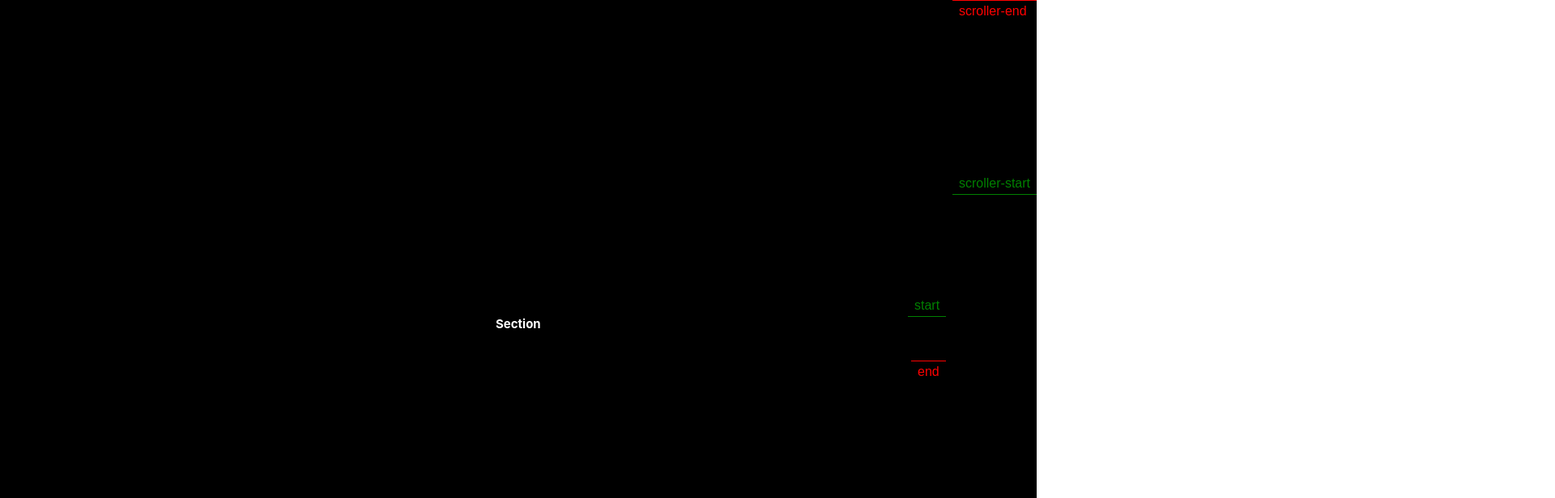
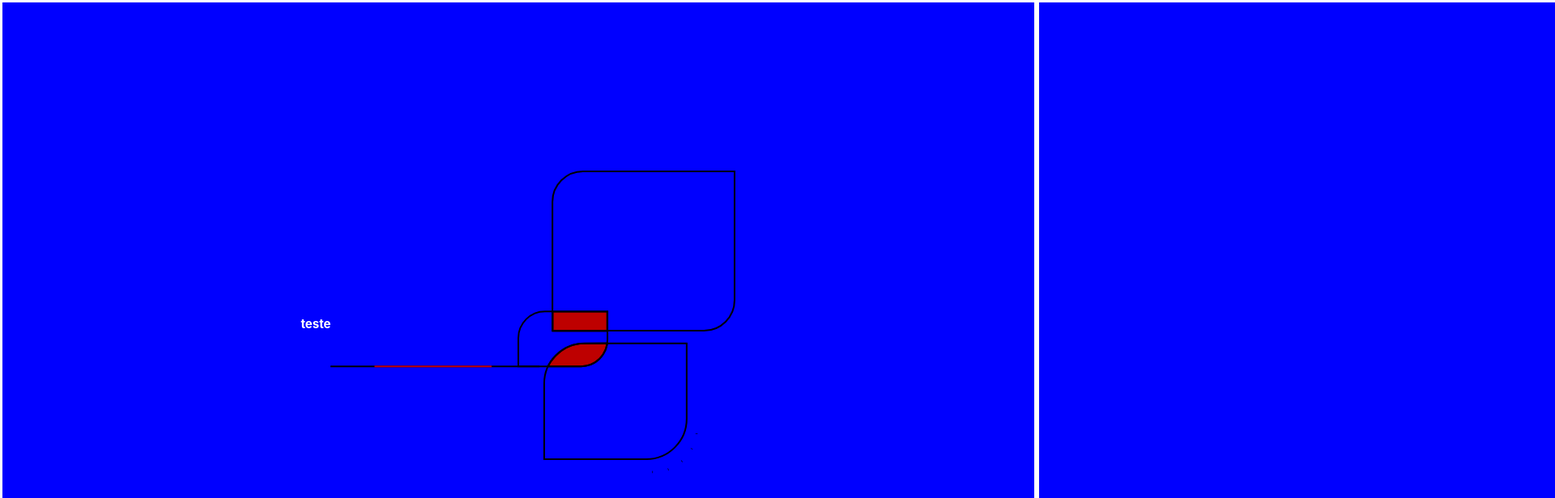
Before and after one commit to Stramp/SiteInfinity, a Next.js app: page / in a window 1280 px wide. Shown: the top 616 px of the page at 81% size, 1920 px wide, since content can reach past the window. Built offline with nearby package versions, Linux system fonts and the light colour scheme.

Commit message:
svg animation inicial estudo

```diff
--- a/src/components/Section/index.tsx
+++ b/src/components/Section/index.tsx
@@ -2,14 +2,15 @@ import React, { forwardRef } from 'react'
 import * as S from './styles'
 type SectionProps = {
   id?: string
+  children?: React.ReactNode
 }
-const Section: React.ForwardRefRenderFunction<HTMLHeadingElement, SectionProps> = (
-  { id },
-  ref
-) => {
+const Section: React.ForwardRefRenderFunction<HTMLHeadingElement, SectionProps> = ({
+  id,
+  children
+}) => {
   return (
-    <S.Box id={id}>
-      <h1 ref={ref}>Section</h1>
+    <S.Box id={id} className="componente">
+      {children}
     </S.Box>
   )
 }
--- a/src/components/Section/styles.ts
+++ b/src/components/Section/styles.ts
@@ -9,5 +9,6 @@ export const Box = styled.section`
     display: flex;
     align-items: center;
     justify-content: center;
+    border: 3px solid white;
   `}
 `
--- a/src/pages/index.tsx
+++ b/src/pages/index.tsx
@@ -1,4 +1,4 @@
-import { useEffect, useRef } from 'react'
+import { useEffect } from 'react'
 import styled, { css } from 'styled-components'
 import { gsap } from 'gsap'
 import { ScrollTrigger } from 'gsap/dist/ScrollTrigger'
@@ -7,46 +7,163 @@ gsap.registerPlugin(ScrollTrigger)
 import Section from 'components/Section'
 
 export const Box = styled.div`
-  ${({ theme }) => css`
-    width: 100px;
-    height: 100px;
-    background-color: ${theme.colors.secondary};
-    color: ${theme.colors.white};
+  ${() => css`
     display: flex;
-    margin-top: 500px;
+    width: 500vw;
+    block-size: fit-content;
+
     align-items: center;
     justify-content: center;
   `}
 `
+export const Svg = styled.div`
+  ${() => css`
+    width: 500px;
+    svg path {
+      // stroke: white;
+    }
+    #line1 {
+      stroke-dasharray: 500;
+    }
+    #line2 {
+      stroke-dasharray: 900;
+    }
+
+    // @keyframes dash {
+    //   from {
+    //     stroke-dashoffset: 300;
+    //   }
+    //   to {
+    //     stroke-dashoffset: 0;
+    //   }
+    // }
+  `}
+`
 export default function Home() {
-  const text = useRef<HTMLHeadingElement>(null)
-  console.log('text.current', text.current)
+  //const text = useRef<HTMLHeadingElement>(null)
   useEffect(() => {
-    gsap
-      .timeline({
-        scrollTrigger: {
-          trigger: text.current?.id,
-          start: 'top 30%',
-          end: '290% top',
-          scrub: 1,
-          pin: '#teste h1',
-          markers: true
-        }
+    const components = document.querySelectorAll('.componente')
+    // eslint-disable-next-line @typescript-eslint/no-non-null-assertion
+    const container: HTMLElement = document.querySelector('#container')!
+    const tl = gsap.timeline({ defaults: { duration: 1, opacity: 0 } })
+    tl.from('#line1', { strokeDashoffset: 500, scale: 0.2, transformOrigin: 'center' })
+      .from(
+        '#line2',
+        {
+          strokeDashoffset: 900,
+          scale: 0.2,
+          transformOrigin: 'center'
+        },
+        '-=.7'
+      )
+      .from(
+        '#line3',
+        {
+          scale: 0.1,
+          transformOrigin: 'bottom'
+        },
+        '-=.74'
+      )
+      .from(
+        '#line4',
+        {
+          strokeDashoffset: 1300
+        },
+        '-=.74'
+      )
+      .from('#line5', {
+        strokeDashoffset: 1300
       })
-      .to(text.current, { scale: 14 })
-      .to(text.current, { scale: 7, x: -200, rotation: -45 })
-      .to(text.current, { rotation: 0 })
-      .to(text.current, { rotation: 180 })
-      .to(text.current, { rotation: 0, x: -200 })
-      .to(text.current, { rotation: 180 })
-      .to(text.current, { rotation: 0 })
-      .to(text.current, { scale: 7, x: 0, rotation: 0 })
-      .to(text.current, { scale: 1 })
+      .from(
+        '#line7',
+        {
+          strokeDashoffset: 1300,
+          scale: 0.2,
+          transformOrigin: 'center'
+        },
+        '-=2.5'
+      )
+      .from(
+        '#line6',
+        {
+          scale: 0.1,
+          transformOrigin: 'top',
+          duration: 0.8
+        },
+        '-=2.17'
+      )
+
+      .from('#line8', {
+        strokeDashoffset: 1300
+      })
+
+    gsap.to(components, {
+      xPercent: -100 * (components.length - 1),
+      ease: 'none',
+      scrollTrigger: {
+        trigger: container,
+        pin: true,
+        scrub: 1,
+        snap: 1 / (components.length - 1),
+        end: () => '+=' + container.offsetWidth
+      }
+    })
   }, [])
+
   return (
-    <div>
-      <Section ref={text} id="teste" />
-      <Section id="teste2" />
-    </div>
+    <Box id="container">
+      <Section>
+        <h1>teste</h1>
+        <Svg>
+          <svg xmlns="http://www.w3.org/2000/svg" fill="none" viewBox="0 0 736 553">
+            <path id="line4" stroke="#000" strokeWidth="3" d="M380 356.5H0" />
+            <path id="line5" stroke="#BE0000" strokeWidth="3" d="M292.971 356.5H80.136" />
+            <path
+              id="line6"
+              fill="#BE0000"
+              stroke="#000"
+              strokeWidth="3"
+              d="M404 257h99v35h-99z"
+            />
+            <path
+              id="line7"
+              stroke="#000"
+              strokeWidth="3"
+              d="M459 1.5h275.5V236c0 30.652-24.848 55.5-55.5 55.5H403.5V57c0-30.652 24.848-55.5 55.5-55.5Z"
+            />
+            <path
+              id="line3"
+              fill="#BE0000"
+              stroke="#000"
+              strokeWidth="3"
+              d="m452.5 315 50.469-.625S499 354 456 356.5h-60.5s16-36 57-41.5Z"
+            />
+            <path
+              id="line2"
+              stroke="#000"
+              strokeWidth="3"
+              d="M574 525.5H388.5V388c0-40.593 32.907-73.5 73.5-73.5h185.5V452c0 40.593-32.907 73.5-73.5 73.5Z"
+            />
+            <path
+              id="line1"
+              stroke="#000"
+              strokeWidth="3"
+              d="M390 256.5h113.5V308c0 26.786-21.714 48.5-48.5 48.5H341.5V305c0-26.786 21.714-48.5 48.5-48.5Z"
+            />
+            <path
+              id="line8"
+              stroke="#000"
+              strokeDasharray="1 28"
+              strokeWidth="4"
+              d="M585 549h.999C630.182 549 666 513.183 666 469"
+            />
+          </svg>
+        </Svg>
+      </Section>
+      <Section />
+      <Section />
+      <Section />
+      <Section />
+    </Box>
   )
 }
```
Also changed, not shown: public/sw.js.
